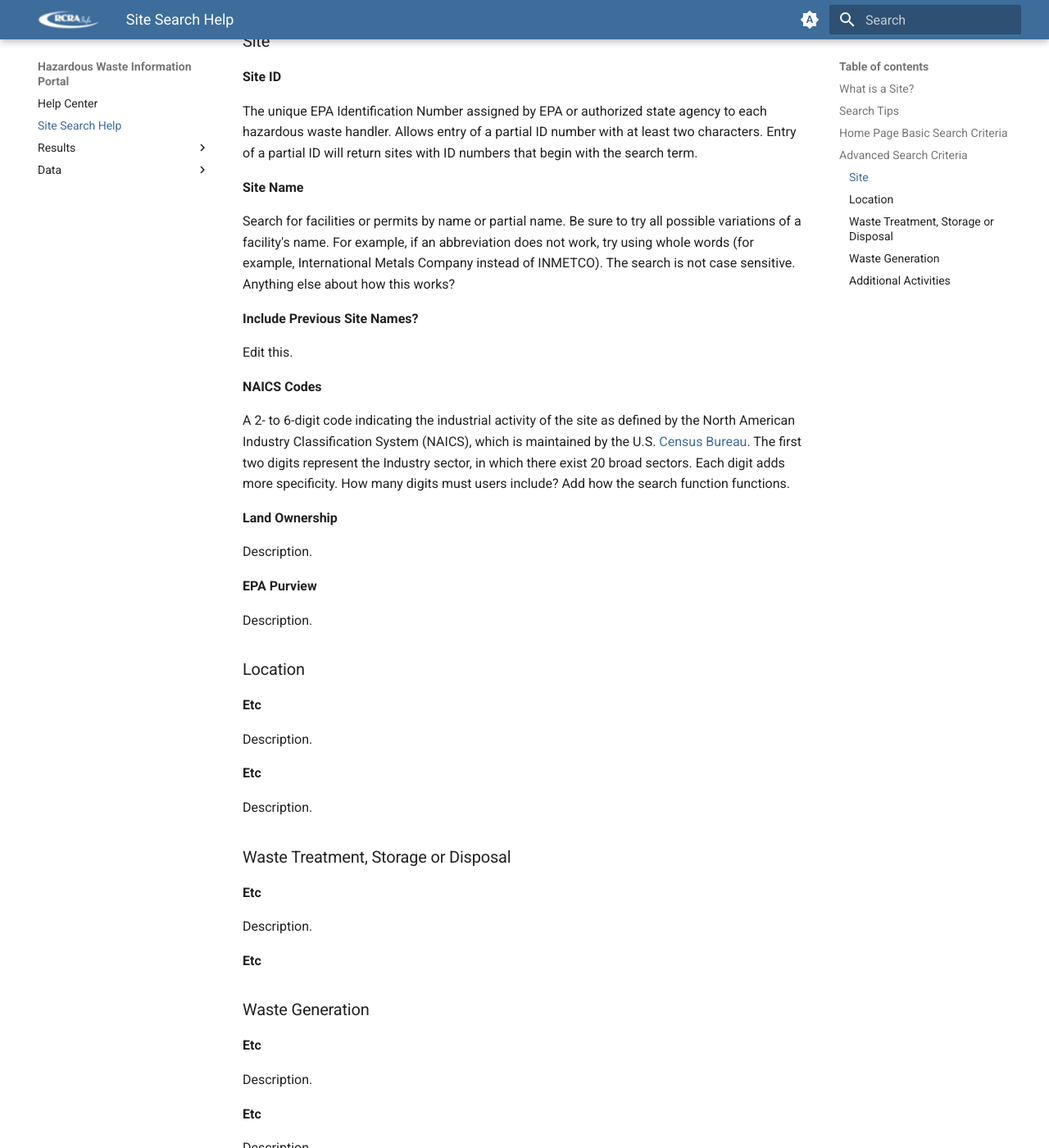
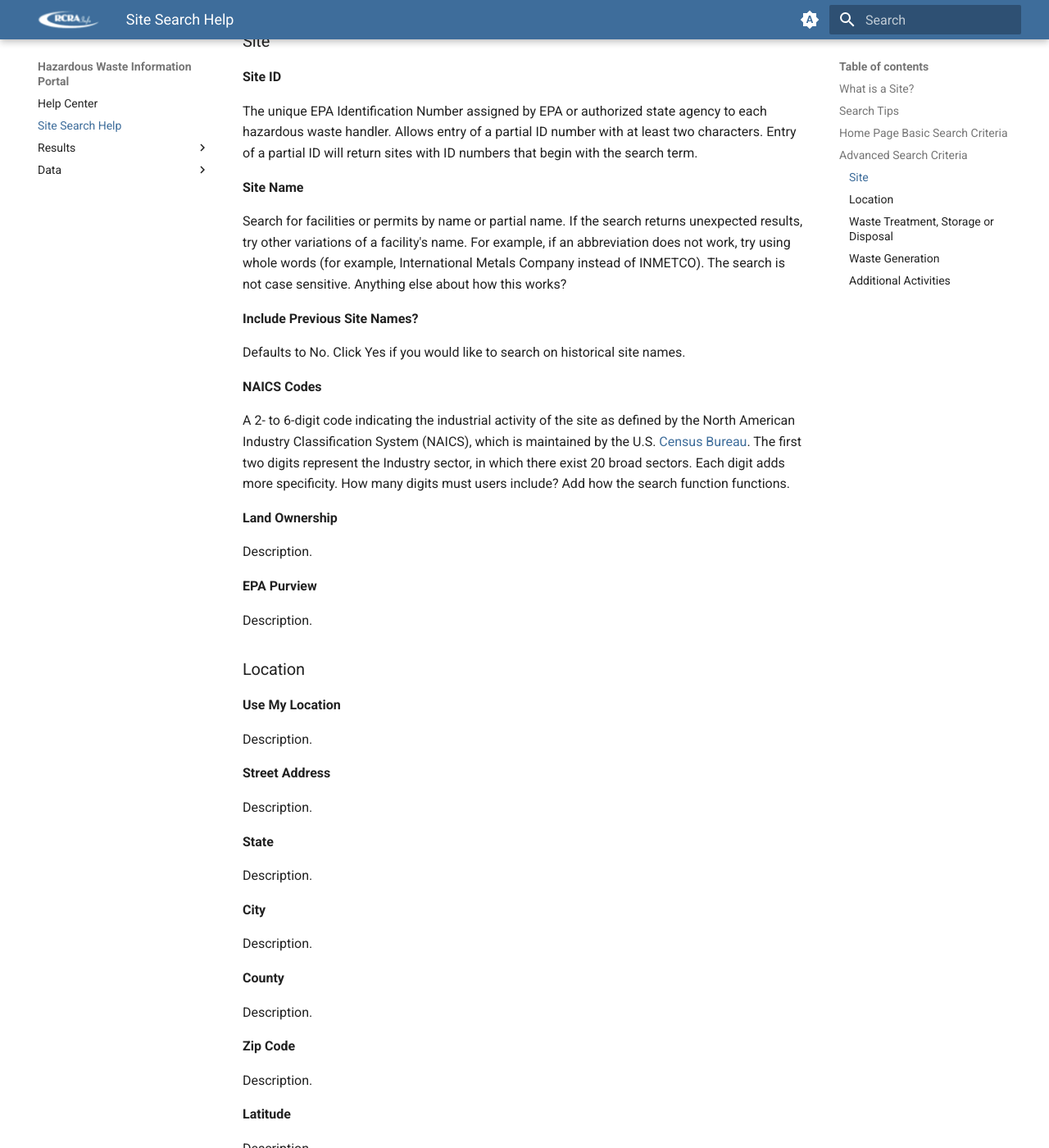
Before and after one commit to furrlori-oss/hwip, an MkDocs documentation site: the page built from docs/search-help.md, in a window 1280 px wide and 1400 px high, scrolled down 1025 px. Shown: the whole window at 82% size. Built offline with MkDocs 1.6.1 and Material for MkDocs 9.7.7, drawn with Linux system fonts in a browser that asks for light colours; some of the changed text lies outside the part shown.

Commit message:
Update search-help.md

```diff
--- a/docs/search-help.md
+++ b/docs/search-help.md
@@ -21,11 +21,11 @@ The unique EPA Identification Number assigned by EPA or authorized state agency
 
 **Site Name**
 
-Search for facilities or permits by name or partial name. Be sure to try all possible variations of a facility's name. For example, if an abbreviation does not work, try using whole words (for example, International Metals Company instead of INMETCO). The search is not case sensitive. Anything else about how this works?
+Search for facilities or permits by name or partial name. If the search returns unexpected results, try other variations of a facility's name. For example, if an abbreviation does not work, try using whole words (for example, International Metals Company instead of INMETCO). The search is not case sensitive. Anything else about how this works?
 
 **Include Previous Site Names?**
 
-Edit this.
+Defaults to No. Click Yes if you would like to search on historical site names.
 
 **NAICS Codes**
 
@@ -41,34 +41,92 @@ Description.
 
 ### Location
 
-**Etc**
+**Use My Location**
 
 Description.
 
-**Etc**
+**Street Address**
+
+Description.
+
+**State**
+
+Description.
+
+**City**
+
+Description.
+
+**County**
+
+Description.
+
+**Zip Code**
+
+Description.
+
+**Latitude**
+
+Description.
+
+**Longitude**
+
+Description.
+
+**Radius**
 
 Description.
 
 ### Waste Treatment, Storage or Disposal
 
-**Etc**
+**Management Process Codes**
 
 Description.
 
-**Etc**
+**TSDF Status**
+
+Description.
+
+**Commercial Status**
+
+Desription.
+
+**Federal Waste Codes**
+
+Description.
+
+**State Waste Codes**
+
+Description.
 
 ### Waste Generation
 
-**Etc**
+**Federal Generator Category**
 
 Description.
 
-**Etc**
+**State Generator Category**
+
+Description.
+
+**Reported Episodic Event**
+
+Description.
+
+**Federal Waste Codes**
+
+Description.
+
+**State Waste Codes**
 
 Description.
 
 ### Additional Activities
 
-**Etc**
+**Federal Activity**
 
 Description.
+
+**State Activity**
+
+Description.
```
